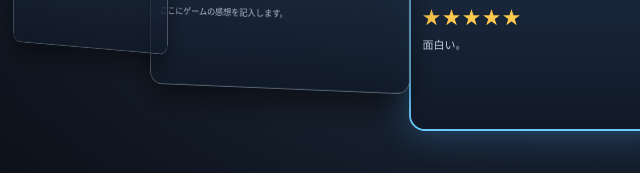
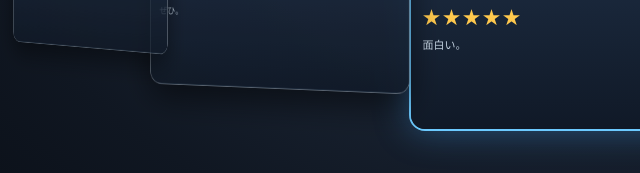
Before and after one commit to MugMugCup/nsk-intern, a plain HTML site: page index.html in a window 1280 px wide. Shown: the part 509-682 px from the top of the page, 59-699 px from the left. Drawn offline with Linux system fonts and the light colour scheme.

Commit message:
Update index.html

```diff
--- a/index.html
+++ b/index.html
@@ -396,7 +396,7 @@ const games = [
         image: "./peak.webp",
         icon: "🏰",
         rating: 5,
-        comment: "ここにゲームの感想を記入します。"
+        comment: "ぜひ。"
     }
 
 ];
```
